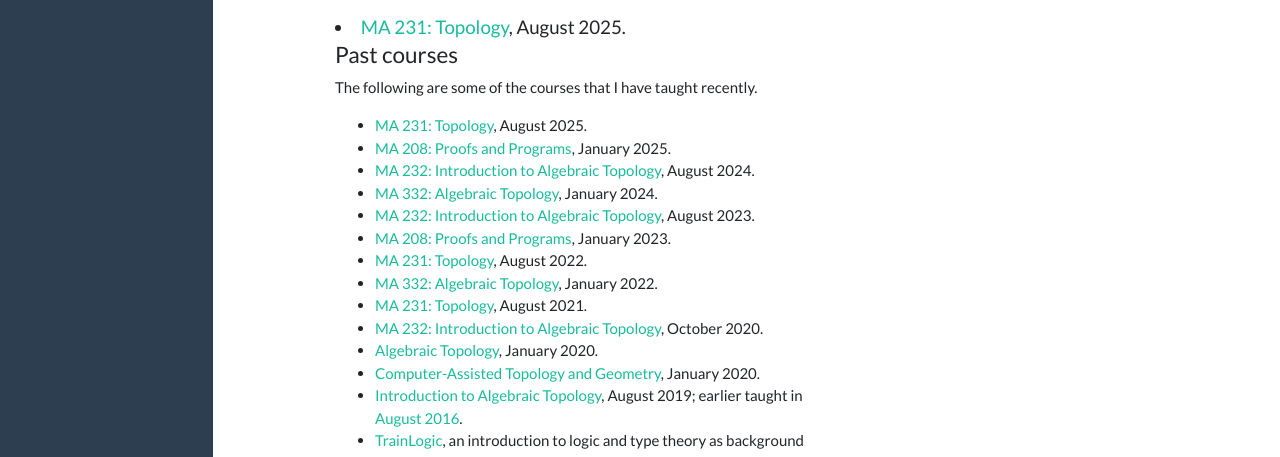
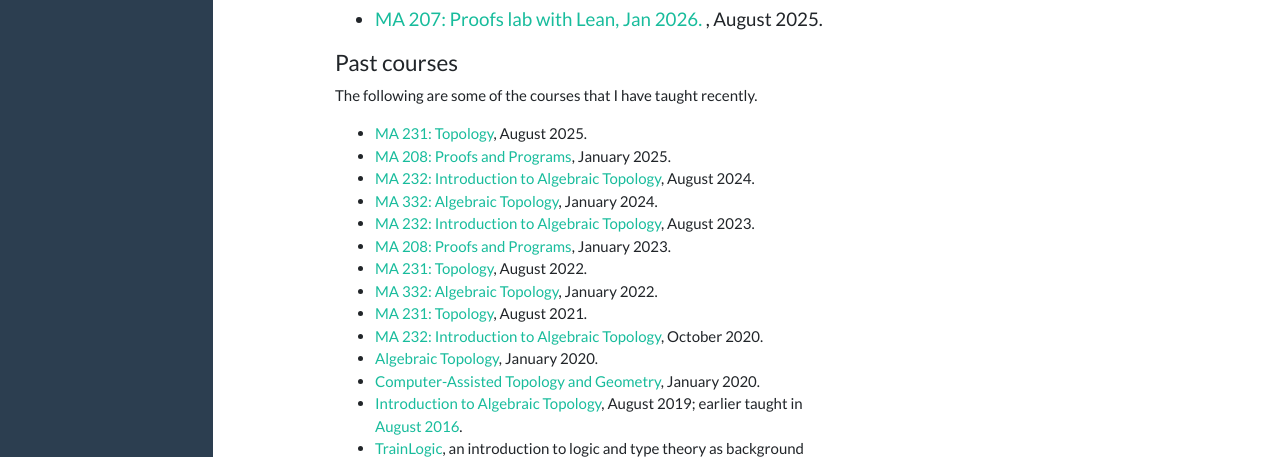
Before and after one commit to siddhartha-gadgil/homepage, a website: page index.html in a window 1280 px wide. Shown: the part 643-1100 px from the top of the page. Drawn offline with nearby package versions, Linux system fonts and the light colour scheme.

Commit message:
course page

```diff
--- a/index.html
+++ b/index.html
@@ -139,9 +139,9 @@
           <h3> Courses</h3>
           <h4>Current/Upcoming</h4>
           <ul>
+            <li class="lead"><a href="https://math.iisc.ac.in/~gadgil/ma207-2026.html">MA 207: Proofs lab with Lean, Jan 2026.
+            </a>, August 2025.</li>
           </ul>
-            <li class="lead"><a href="https://math.iisc.ac.in/~gadgil/ma207-2026.html">MA 231:
-              Topology</a>, August 2025.</li>
 
           <h4> Past courses </h4>
           <p>The following are some of the courses that I have taught recently.</p>
```
Also changed, not shown: ma207-2026.html (+3 -3 lines).
